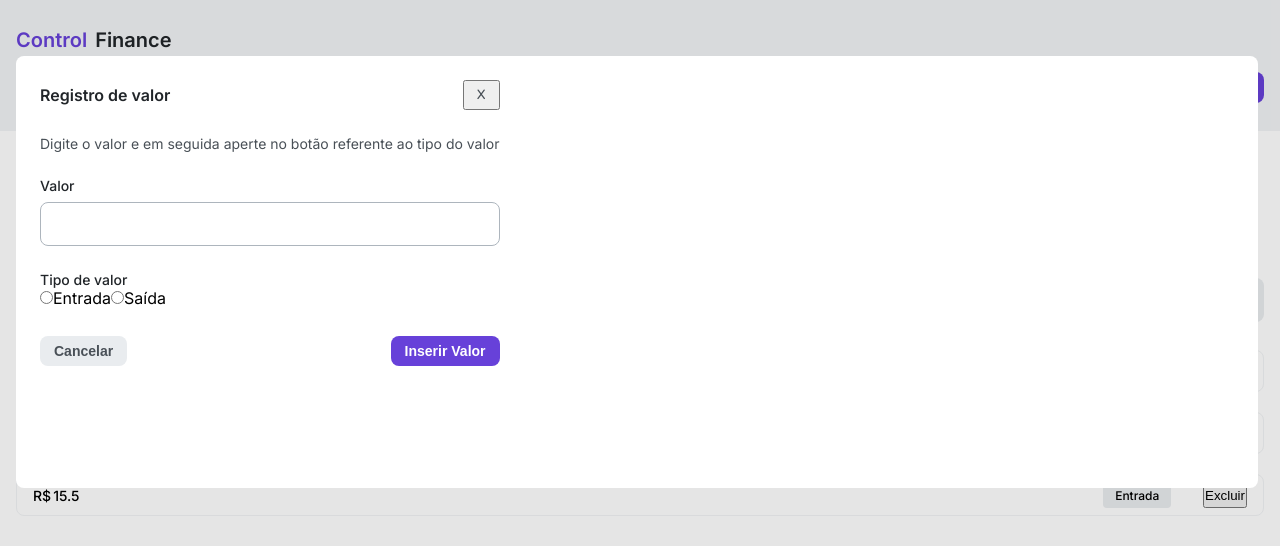
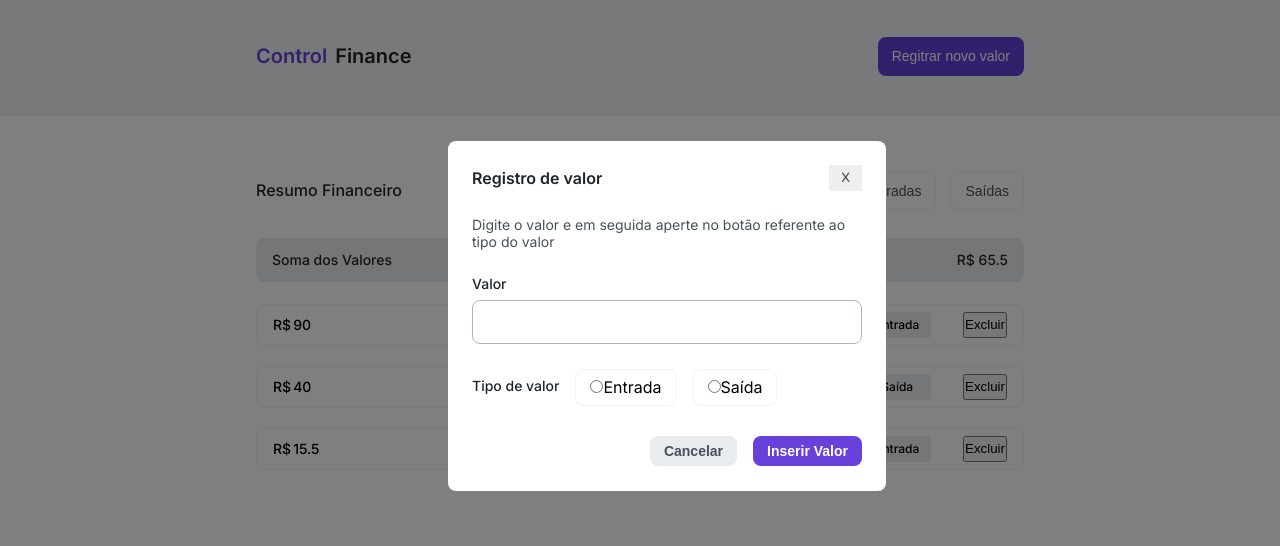
Before and after one commit to Henriqueamfreitas/control-finance_henriqueamfreitas, a plain HTML site: page index.html in a window 1280 px wide. Both pictures are taken after a click on the button "Regitrar novo valor". Drawn offline with nearby package versions, Linux system fonts and the light colour scheme.

Commit message:
entrega final

```diff
--- a/src/scripts/htmlBase.js
+++ b/src/scripts/htmlBase.js
@@ -24,9 +24,12 @@ const formMiddlePart__h3 = document.createElement('h3')
 const formMiddlePart__input = document.createElement('input')
 
 const modalForm__bottomPart = document.createElement('div')
+const bottomPart__valueType = document.createElement('div')
 const form__bottomPart__h4 = document.createElement('h4')
+const labelInput__deposit = document.createElement('div')
 const inputDeposit__label = document.createElement('label')
 const form__bottomPart__inputDeposit = document.createElement('input')
+const labelInput__outflow = document.createElement('div')
 const inputOutflow__label = document.createElement('label')
 const form__bottomPart__inputOutflow = document.createElement('input')
 
@@ -36,6 +39,7 @@ const formButtons__submit = document.createElement('button')
 
 
 const main = document.querySelector('main')
+const main__middlePart = document.createElement('div')
 const main__h2 = document.createElement('h2')
 const main__buttons = document.createElement('div')
 const mainButtons__buttonAll = document.createElement('button')
@@ -64,11 +68,14 @@ modal__container.append(modalContainer__form)
 modalContainer__form.append(modalForm__TopPart, modalForm__p, modalForm__middlePart, modalForm__bottomPart)
 modalForm__TopPart.append(formTopPart__h2, formTopPart__closeButton)
 modalForm__middlePart.append(formMiddlePart__h3, formMiddlePart__input)
-modalForm__bottomPart.append(form__bottomPart__h4, form__bottomPart__inputDeposit, inputDeposit__label,
-    form__bottomPart__inputOutflow, inputOutflow__label, modalForm__buttons)
+modalForm__bottomPart.append(bottomPart__valueType, modalForm__buttons)
+bottomPart__valueType.append(form__bottomPart__h4, labelInput__deposit, labelInput__outflow)
+labelInput__deposit.append(form__bottomPart__inputDeposit, inputDeposit__label)
+labelInput__outflow.append(form__bottomPart__inputOutflow, inputOutflow__label)
 modalForm__buttons.append(formButtons__cancel, formButtons__submit)
 header__title.append(headerTitle__h1_blue, headerTitle__h1)
-main.append(main__h2, main__buttons, main__valuesSummary, main__itens, main__itensEmpty)
+main.append(main__middlePart, main__valuesSummary, main__itens, main__itensEmpty)
+main__middlePart.append(main__h2, main__buttons)
 main__buttons.append(mainButtons__buttonAll, mainButtons__buttonDeposit, mainButtons__buttonOutflow)
 main__valuesSummary.append(mainValuesSummary__sum, mainValuesSummary__sumValue)
 main__itensEmpty.append(itensEmpty__container)
@@ -148,7 +155,10 @@ formMiddlePart__h3.classList = 'formMiddlePart__h3 text-2-medium'
 formMiddlePart__input.classList = 'formMiddlePart__input text-1-bold'
 
 modalForm__bottomPart.classList = 'modalForm__bottomPart'
+bottomPart__valueType.classList = 'bottomPart__valueType'
 form__bottomPart__h4.classList = 'form__bottomPart__h4 text-2-medium'
+labelInput__deposit.classList = 'labelInput__deposit'
+labelInput__outflow.classList = 'labelInput__outflow'
 inputDeposit__label.classList = 'inputDeposit__label'
 inputOutflow__label.classList = 'inputOutflow__label'
 form__bottomPart__inputDeposit.classList = 'form__bottomPart__inputDeposit'
@@ -159,6 +169,8 @@ modalForm__buttons.classList = 'modalForm__buttons'
 formButtons__cancel.classList = 'formButtons__cancel text-3-medium'
 formButtons__submit.classList = 'formButtons__submit text-3-medium'
 
+
+main__middlePart.classList = 'main__middlePart'
 main__h2.classList = 'main__h2 title-2-medium'
 main__buttons.classList = 'main__buttons'
 mainButtons__buttonAll.classList = 'mainButtons__buttonAll text-1-bold'
--- a/src/scripts/modal.js
+++ b/src/scripts/modal.js
@@ -10,6 +10,7 @@ function handleModal() {
 
     closeModal(formTopPart__closeButton)
     closeModal(formButtons__cancel)
+    closeModal(formButtons__submit)
 }
 handleModal();
 
--- a/src/styles/header.css
+++ b/src/styles/header.css
@@ -11,6 +11,7 @@ header{
     padding-top: 1.75rem;
     padding-bottom: 1.75rem;
 }
+
 .header__title{
     display: flex;
     gap: .5rem;
@@ -44,3 +45,47 @@ header{
 .header__button:hover{
     background-color: var(--color-brand-2);
 }
+
+
+/* >700px */
+@media screen and (min-width: 700px){
+    .header__div{
+        display: flex;
+        justify-content: space-between;
+       padding-top: 2.2813rem;
+       padding-bottom: 2.5313rem;
+        margin-right: 20%;
+        margin-left: 20%;
+/*         padding-top: 1.75rem; */
+/*         padding-bottom: 1.75rem; */
+
+    }
+
+    .header__title{
+        margin-bottom: 0;
+        padding-top: .4688rem;
+        padding-bottom: .4688rem;
+        padding-left: 0rem;
+        padding-right: .875rem;
+
+    }
+
+    .header__button{
+        display: flex;
+        width: fit-content;
+        margin-top: 0;
+        padding-top: .4688rem;
+        padding-bottom: .4688rem;
+        padding-left: .875rem;
+        padding-right: .875rem;
+        align-items: center;
+        justify-content: center;
+        border-radius: var(--radius-1);
+        cursor: pointer;
+        background-color: var(--color-brand-1);
+        border: none;
+        color: var(--fixed-white);
+        transition-duration: 0.4s;
+    }
+
+}
--- a/src/styles/main.css
+++ b/src/styles/main.css
@@ -134,3 +134,35 @@ main{
 .mainItensEmpty_p{
     text-align: center;
 }
+
+
+
+/* >700px */
+@media screen and (min-width: 700px){
+    main{
+        margin-top: 56px;
+        margin-left: 20%;
+        margin-right: 20%;
+    }
+
+    .main__middlePart{
+        display: flex;
+        justify-content: space-between;
+    }
+
+    .main__h2{
+        color: var(--color-grey-1);
+        padding-top: .4688rem;
+    }
+
+    /* main__buttons  */
+    .main__buttons{
+        display: flex;
+        gap: 14px;
+    }
+
+    .main__valuesSummary{
+        margin-bottom: 22px;
+    }
+
+}
--- a/src/styles/modal.css
+++ b/src/styles/modal.css
@@ -8,11 +8,17 @@
     border-radius: var(--radius-1);
     height: 27rem;
 }
+
+.modal__controller::backdrop{
+    background-color: rgba(0, 0, 0, 0.5);
+}
+
 .modal__container{
     display: flex;
+    justify-content: center;
+    align-items: center;
 }
 .modalContainer__form{
-    /* height: 100%; */
     margin-right: 1.5rem;
     margin-left: 1.5rem;
 }
@@ -23,8 +29,6 @@
     display: flex;
     justify-content: space-between;
     margin-top: 1.5rem;
-    /* margin-right: 1.5rem;
-    margin-left: 1.5rem; */
     margin-bottom: 1.5625rem;
 }
 
@@ -42,13 +46,13 @@
     padding-bottom: .25rem;
     color: var(--color-grey-2);
     font-family: var(--font-family-2);
+    border: none;
+    cursor: pointer;
 }
 
 
 /* parapraph */
 .modalForm__p{
-    /* margin-right: 1.5rem;
-    margin-left: 1.5rem; */
     margin-bottom: 1.5625rem;
     color: var(--color-grey-2);
 }
@@ -83,13 +87,30 @@
 
 }
 
+.bottomPart__valueType{}
+
 .form__bottomPart__h4{
     color: var(--color-grey-1);
+    margin-bottom: 1rem;
 }
 
-.inputDeposit__label{}
+.labelInput__deposit, .labelInput__outflow{
+    border: var(--color-grey-5) solid .0938rem;
+    border-radius: var(--radius-1);
+    padding-top: .4688rem;
+    padding-bottom: .4688rem;
+    margin-bottom: .75rem;
+    text-align: center;
+}
+
+.labelInput__deposit:hover, .labelInput__outflow:hover{
+    border: var(--color-brand-1) .0938rem solid;
+    color: var(--color-brand-1)
+}
 
 .form__bottomPart__inputDeposit{}
+
+.labelInput__outflow{}
 
 .inputOutflow__label{}
 
@@ -114,6 +135,7 @@
     color: var(--color-grey-2);
     border: none;
     background-color: var(--color-grey-4);
+    cursor: pointer;
 }
 
 .formButtons__submit{
@@ -125,4 +147,47 @@
     color: var(--fixed-white);
     border: none;
     background-color: var(--color-brand-1);
+    cursor: pointer;
 }
+
+
+/* >700px */
+@media screen and (min-width: 700px){
+    .modal__controller{
+        margin-top: 11%;
+        margin-bottom: 0rem;
+        margin-left: 35%;
+        margin-right: 0rem;
+        width: 438px;
+        margin-right: .9375rem;
+        border: none;
+        border-radius: var(--radius-1);
+        height: 350px;
+    }
+
+    .bottomPart__valueType{
+        display: flex;
+        justify-content: flex-start;
+        gap:1rem;
+    }
+
+    .form__bottomPart__h4{
+        color: var(--color-grey-1);
+        margin-bottom: 0rem;
+        padding-top: 0.54rem;
+    }
+
+    .labelInput__deposit, .labelInput__outflow{
+        padding-left: 14px;
+        padding-right: 14px;
+        margin:0px;
+    }
+
+    .modalForm__buttons{
+        margin-top: 30.5px;
+        display: flex;
+        justify-content: flex-end;
+        gap: 1rem;
+    }
+
+}
```
Also changed, not shown: src/scripts/render.js (+0 -14 lines).
